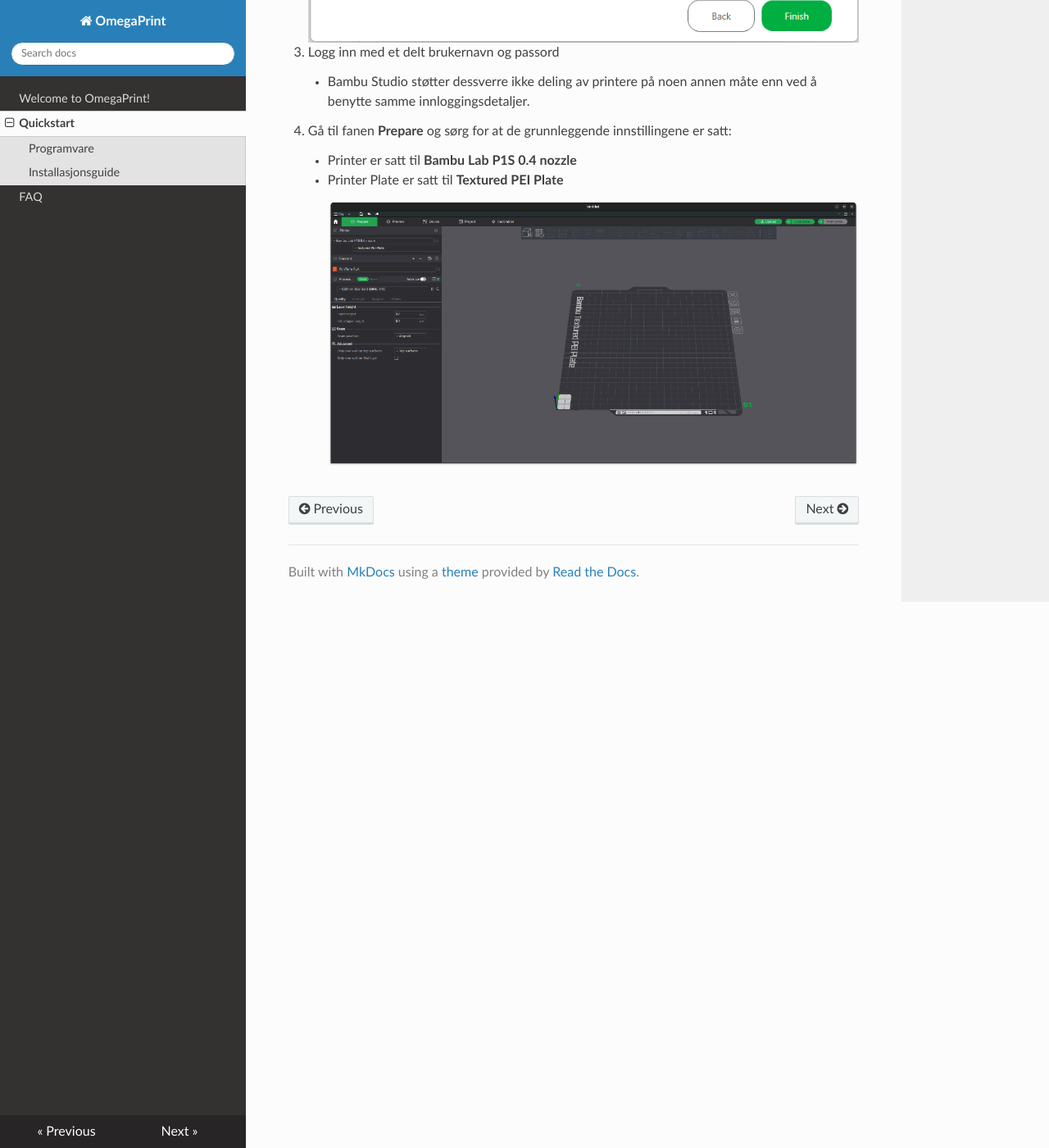
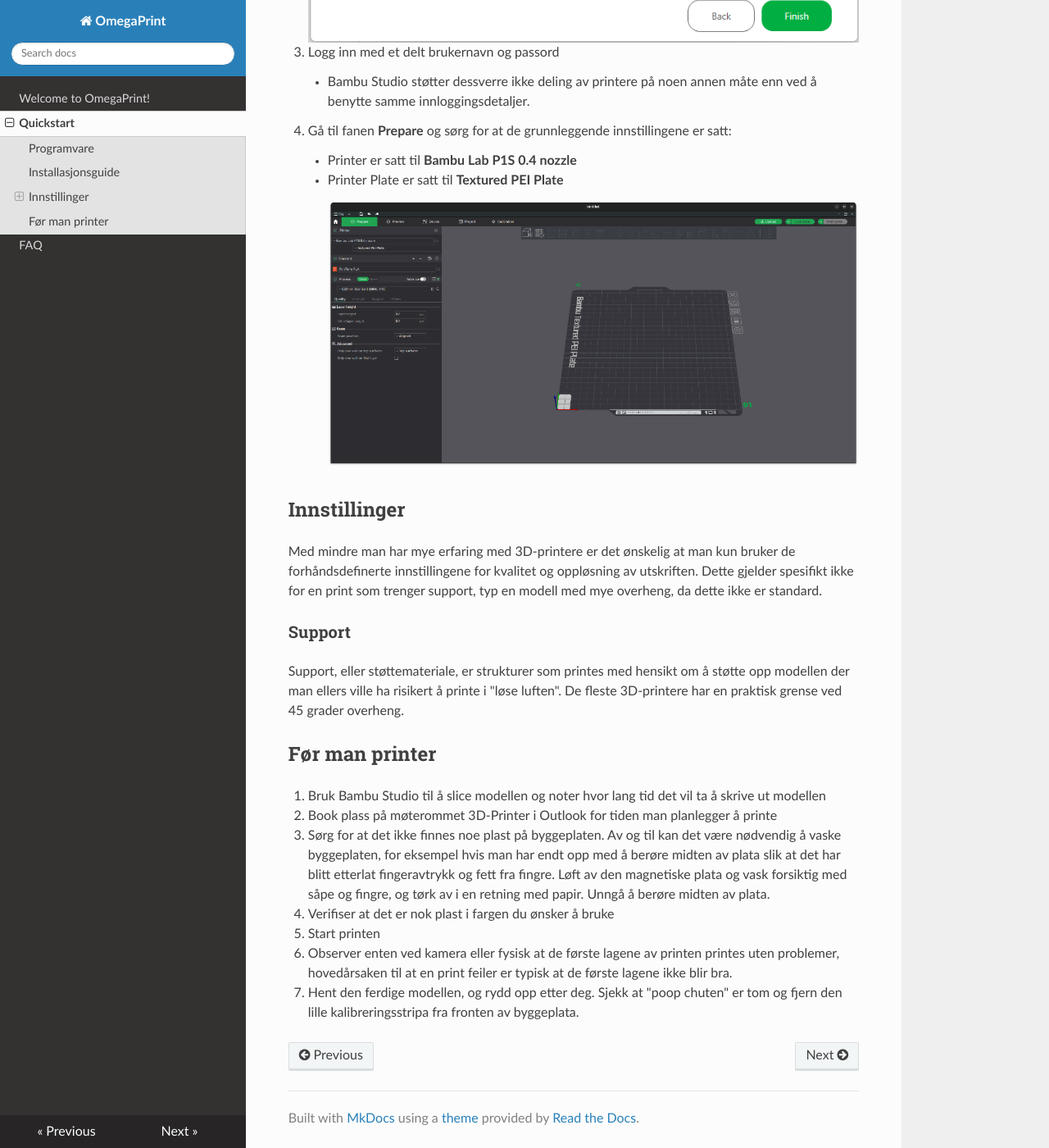
Before and after one commit to jonasmuriboe/jonasmuriboe.github.io, an MkDocs documentation site: the page built from docs/quickstart.md, in a window 1280 px wide and 1400 px high, scrolled down 2522 px. Shown: the whole window at 82% size. Built offline with MkDocs 1.6.1, drawn with Linux system fonts in a browser that asks for light colours; nearby versions of some CDN libraries.

Commit message:
Add info on how to print

```diff
--- a/docs/quickstart.md
+++ b/docs/quickstart.md
@@ -15,9 +15,27 @@
    ![Image](img/Install_Step_4.png)
 
 3. Logg inn med et delt brukernavn og passord
-    - Bambu Studio støtter dessverre ikke deling av printere på noen annen måte enn ved å benytte samme
-      innloggingsdetaljer.
+    - Bambu Studio støtter dessverre ikke deling av printere på noen annen måte enn ved å benytte samme innloggingsdetaljer.
 4. Gå til fanen **Prepare** og sørg for at de grunnleggende innstillingene er satt:
     - Printer er satt til **Bambu Lab P1S 0.4 nozzle**
     - Printer Plate er satt til **Textured PEI Plate**
       ![Image](img/Default_Settings.png)
+
+## Innstillinger
+
+Med mindre man har mye erfaring med 3D-printere er det ønskelig at man kun bruker de forhåndsdefinerte innstillingene for kvalitet og oppløsning av utskriften. Dette gjelder spesifikt ikke for en print som trenger support, typ en modell med mye overheng, da dette ikke er standard.
+
+### Support
+
+Support, eller støttemateriale, er strukturer som printes med hensikt om å støtte opp modellen der man ellers ville ha risikert å printe i "løse luften". De fleste 3D-printere har en praktisk grense ved 45 grader overheng.
+
+
+## Før man printer
+
+1. Bruk Bambu Studio til å slice modellen og noter hvor lang tid det vil ta å skrive ut modellen
+2. Book plass på møterommet 3D-Printer i Outlook for tiden man planlegger å printe
+3. Sørg for at det ikke finnes noe plast på byggeplaten. Av og til kan det være nødvendig å vaske byggeplaten, for eksempel hvis man har endt opp med å berøre midten av plata slik at det har blitt etterlat fingeravtrykk og fett fra fingre. Løft av den magnetiske plata og vask forsiktig med såpe og fingre, og tørk av i en retning med papir. Unngå å berøre midten av plata.
+4. Verifiser at det er nok plast i fargen du ønsker å bruke
+5. Start printen
+6. Observer enten ved kamera eller fysisk at de første lagene av printen printes uten problemer, hovedårsaken til at en print feiler er typisk at de første lagene ikke blir bra.
+7. Hent den ferdige modellen, og rydd opp etter deg. Sjekk at "poop chuten" er tom og fjern den lille kalibreringsstripa fra fronten av byggeplata.
```
